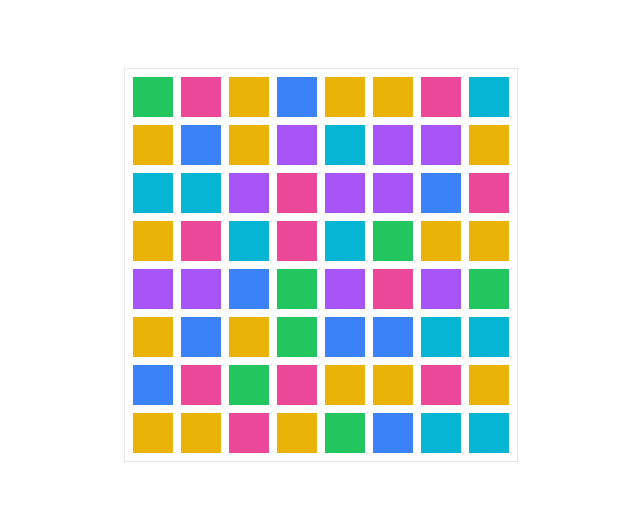
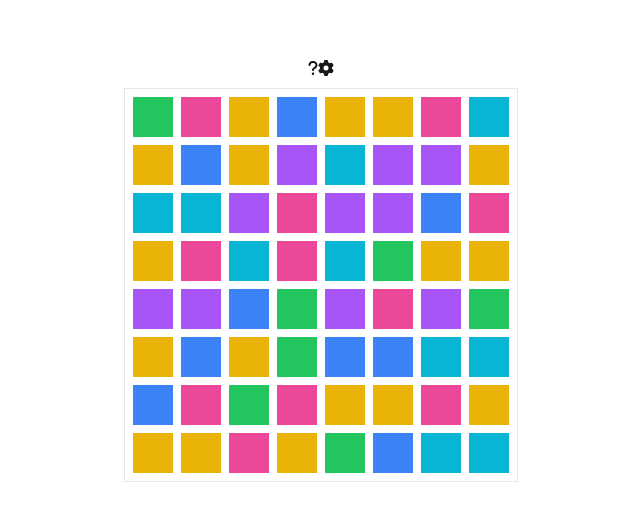
Before and after one commit to mrjamesjcho/match-game, a Next.js app: page / in a window 1280 px wide. Shown: the part 135-656 px from the top of the page, without its empty margins (319-959 px from the left). Built offline with nearby package versions, Linux system fonts and the light colour scheme.

Commit message:
fix collapse and add menu

```diff
--- a/package.json
+++ b/package.json
@@ -9,6 +9,9 @@
     "lint": "next lint"
   },
   "dependencies": {
+    "@fortawesome/fontawesome-svg-core": "^6.7.2",
+    "@fortawesome/free-solid-svg-icons": "^6.7.2",
+    "@fortawesome/react-fontawesome": "^0.2.2",
     "next": "15.1.6",
     "react": "^19.0.0",
     "react-dom": "^19.0.0"
--- a/src/app/page.tsx
+++ b/src/app/page.tsx
@@ -1,5 +1,5 @@
-import Gameboard from '../components/Gameboard';
+import Container from '@/components/Container';
 
 export default function Home() {
-  return <Gameboard />;
+  return <Container />;
 }
--- a/src/components/Container.tsx
+++ b/src/components/Container.tsx
@@ -0,0 +1,11 @@
+import Gameboard from './Gameboard';
+import Menu from './Menu';
+
+export default function Container() {
+  return (
+    <div className="flex flex-col w-full h-screen items-center justify-center">
+      <Menu />
+      <Gameboard />
+    </div>
+  );
+}
--- a/src/components/Gameboard.tsx
+++ b/src/components/Gameboard.tsx
@@ -386,18 +386,18 @@ export default function Gameboard() {
         markTilesForDeletion(prevMatrix, tilesToDelete)
       );
       setTilesToDelete([]);
-      setTimeout(() => {
       setTilesMarkedForDeletion(true);
-      }, 1000);
     }
   }, [matrix, tilesToDelete]);
 
   // add new tiles to the columns with deleted tiles
   useEffect(() => {
     if (tilesMarkedForDeletion) {
+      setTimeout(() => {
         setMatrix((prevMatrix) => addNewTiles(prevMatrix));
         setTilesMarkedForDeletion(false);
         setNewTilesAdded(true);
+      }, 1000);
     }
   }, [matrix, tilesMarkedForDeletion]);
 
@@ -407,7 +407,7 @@ export default function Gameboard() {
       setNewTilesAdded(false);
       setCollapseDeletedTiles(true);
     }
-  }, [newTilesAdded]);
+  }, [matrix, newTilesAdded]);
 
   // remove the deleted tiles from the gameboard
   useEffect(() => {
@@ -418,7 +418,6 @@ export default function Gameboard() {
         const newMatrix = matrix.map((col) =>
           col.filter((tile) => !tile.deleted)
         );
-        console.log(newMatrix);
         setMatrix(newMatrix);
       }, 1000);
     }
@@ -438,7 +437,6 @@ export default function Gameboard() {
   }, [checkForAdditionalMatches, matrix]);
 
   return (
-    <div className="flex w-full h-screen items-center justify-center">
     <div className="border p-1 grid grid-cols-8 min-w-[394px] min-h-[394px]">
       {matrix?.map((col: Tile[], idx: number) => (
         <div
@@ -463,6 +461,5 @@ export default function Gameboard() {
         </div>
       ))}
     </div>
-    </div>
   );
 }
--- /dev/null
+++ b/src/components/Menu.tsx
@@ -0,0 +1,11 @@
+import { faGear, faQuestion } from '@fortawesome/free-solid-svg-icons';
+import { FontAwesomeIcon } from '@fortawesome/react-fontawesome';
+
+export default function Menu() {
+  return (
+    <div className="flex flex-row items-center justify-center min-h-[40px]">
+      <FontAwesomeIcon icon={faQuestion} />
+      <FontAwesomeIcon icon={faGear} />
+    </div>
+  );
+}
--- a/src/utils/color.ts
+++ b/src/utils/color.ts
@@ -37,12 +37,12 @@ export enum DeletedClassname {
 }
 
 export enum DeleteTransitionClassname {
-  PINK = 'min-h-0 flex items-center justify-center m-0 bg-pink-500 transition-max-height duration-500 max-h-0 scale-0 ease-in',
-  CYAN = 'min-h-0 flex items-center justify-center m-0 bg-cyan-500 transition-max-height duration-500 max-h-0 scale-0 ease-in',
-  BLUE = 'min-h-0 flex items-center justify-center m-0 bg-blue-500 transition-max-height duration-500 max-h-0 scale-0 ease-in',
-  GREEN = 'min-h-0 flex items-center justify-center m-0 bg-green-500 transition-max-height duration-500 max-h-0 scale-0 ease-in',
-  YELLOW = 'min-h-0 flex items-center justify-center m-0 bg-yellow-500 transition-max-height duration-500 max-h-0 scale-0 ease-in',
-  PURPLE = 'min-h-0 flex items-center justify-center m-0 bg-purple-500 transition-max-height duration-500 max-h-0 scale-0 ease-in',
+  PINK = 'min-h-0 flex items-center justify-center m-0 bg-pink-500 transition-all duration-500 max-h-0 scale-0 ease-in',
+  CYAN = 'min-h-0 flex items-center justify-center m-0 bg-cyan-500 transition-all duration-500 max-h-0 scale-0 ease-in',
+  BLUE = 'min-h-0 flex items-center justify-center m-0 bg-blue-500 transition-all duration-500 max-h-0 scale-0 ease-in',
+  GREEN = 'min-h-0 flex items-center justify-center m-0 bg-green-500 transition-all duration-500 max-h-0 scale-0 ease-in',
+  YELLOW = 'min-h-0 flex items-center justify-center m-0 bg-yellow-500 transition-all duration-500 max-h-0 scale-0 ease-in',
+  PURPLE = 'min-h-0 flex items-center justify-center m-0 bg-purple-500 transition-all duration-500 max-h-0 scale-0 ease-in',
 }
 
 export const getRandomBackgroundColorWithoutMatches = (
--- a/src/utils/gameboard.ts
+++ b/src/utils/gameboard.ts
@@ -85,6 +85,7 @@ export const addNewTiles = (prevGameboard: Gameboard) => {
           continue;
         }
         if (col[rowIdx].deleted) {
+          newCol.push(col[rowIdx]);
           tilesRemoved++;
         } else if (!col[rowIdx].deleted && tilesRemoved) {
           // update rows of tiles not marked to be deleted
```
Also changed, not shown: 1 other file (tests, documents, lock files or other folders). Lines whose indentation alone changed are shown as unchanged.
